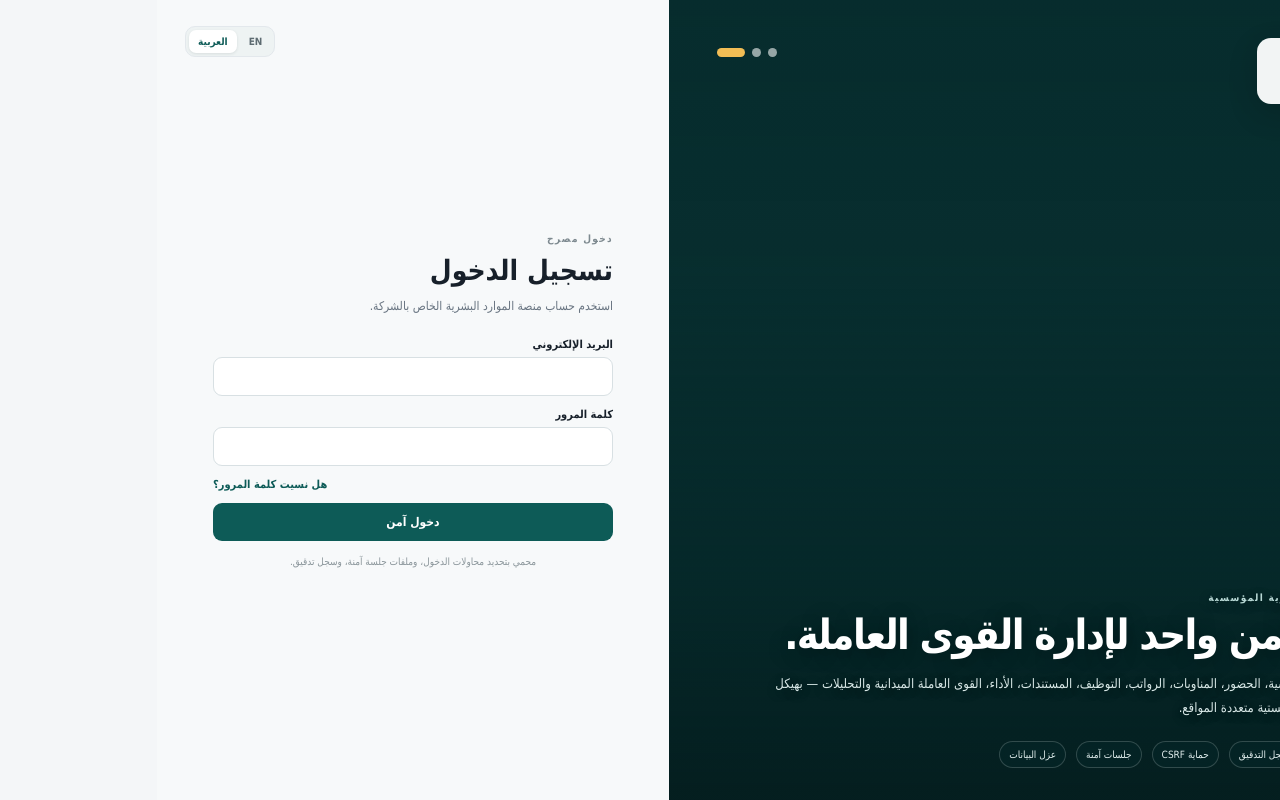
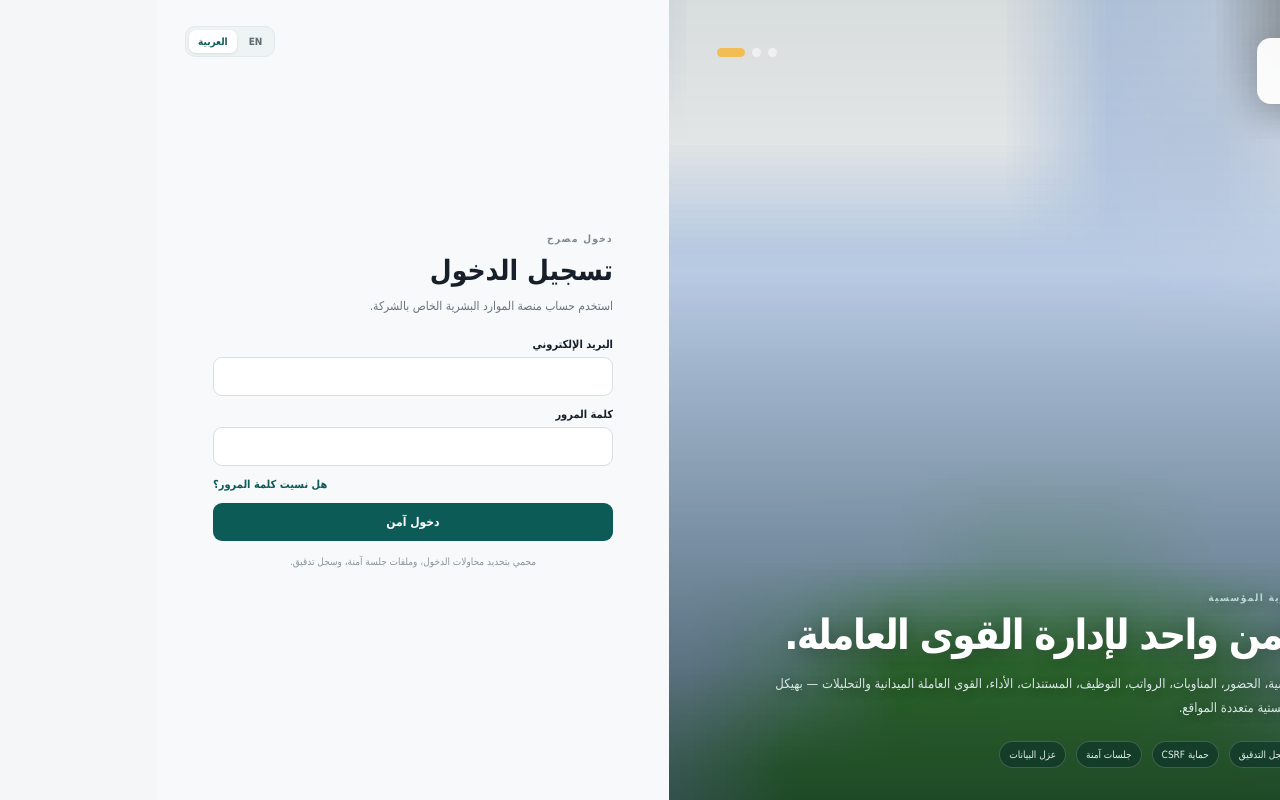
Before and after one commit to ICV-OM/ERP-, a Next.js app: page /login in a window 1280 px wide. Built offline with nearby package versions, Linux system fonts and the light colour scheme; no server answers.

Commit message:
Load hero slider content dynamically from database

```diff
--- a/src/components/LoginHeroSlider.tsx
+++ b/src/components/LoginHeroSlider.tsx
@@ -1,6 +1,7 @@
 "use client";
 
-import { useEffect, useState } from "react";
+import { useEffect, useMemo, useState } from "react";
+import type { Locale } from "@/lib/locale";
 import styles from "./LoginHeroSlider.module.css";
 
 type HeroLabels = {
@@ -10,33 +11,65 @@ type HeroLabels = {
   badges: readonly string[];
 };
 
-const slides = [
-  { key: "port", className: styles.slidePort },
-  { key: "containers", className: styles.slideContainers },
-  { key: "delivery", className: styles.slideDelivery }
-] as const;
+type HeroSlide = {
+  id: string;
+  titleAr: string | null;
+  titleEn: string | null;
+  descriptionAr: string | null;
+  descriptionEn: string | null;
+  imageUrl: string;
+  durationSeconds: number;
+  overlayOpacity: number;
+};
 
-export function LoginHeroSlider({ labels }: { labels: HeroLabels }) {
+const fallbackSlides: HeroSlide[] = [
+  { id: "port", titleAr: null, titleEn: null, descriptionAr: null, descriptionEn: null, imageUrl: "/hero-port.svg", durationSeconds: 5, overlayOpacity: .45 },
+  { id: "containers", titleAr: null, titleEn: null, descriptionAr: null, descriptionEn: null, imageUrl: "/hero-containers.svg", durationSeconds: 5, overlayOpacity: .45 },
+  { id: "delivery", titleAr: null, titleEn: null, descriptionAr: null, descriptionEn: null, imageUrl: "/hero-delivery.svg", durationSeconds: 5, overlayOpacity: .45 }
+];
+
+export function LoginHeroSlider({ labels, locale }: { labels: HeroLabels; locale: Locale }) {
+  const [slides, setSlides] = useState<HeroSlide[]>(fallbackSlides);
   const [active, setActive] = useState(0);
 
   useEffect(() => {
+    let cancelled = false;
+    fetch("/api/public/hero-slides", { cache: "no-store" })
+      .then(async response => response.ok ? response.json() : { slides: [] })
+      .then(data => {
+        if (cancelled) return;
+        const next = Array.isArray(data.slides) ? data.slides.filter((slide: HeroSlide) => Boolean(slide.imageUrl)) : [];
+        if (next.length) { setSlides(next); setActive(0); }
+      })
+      .catch(() => undefined);
+    return () => { cancelled = true; };
+  }, []);
+
+  useEffect(() => {
     const media = window.matchMedia("(prefers-reduced-motion: reduce)");
-    if (media.matches) return;
-    const timer = window.setInterval(() => setActive((value) => (value + 1) % slides.length), 5000);
-    return () => window.clearInterval(timer);
-  }, []);
+    if (media.matches || slides.length < 2) return;
+    const seconds = Math.max(2, Math.min(30, slides[active]?.durationSeconds || 5));
+    const timer = window.setTimeout(() => setActive(value => (value + 1) % slides.length), seconds * 1000);
+    return () => window.clearTimeout(timer);
+  }, [active, slides]);
+
+  const current = slides[active] ?? slides[0] ?? fallbackSlides[0];
+  const headline = locale === "ar" ? (current.titleAr || labels.headline) : (current.titleEn || labels.headline);
+  const description = locale === "ar" ? (current.descriptionAr || labels.description) : (current.descriptionEn || labels.description);
+  const overlayClass = useMemo(() => {
+    const level = Math.max(0, Math.min(8, Math.round((current.overlayOpacity ?? .45) * 10)));
+    return styles[`overlay${level}`] ?? styles.overlay5;
+  }, [current.overlayOpacity]);
 
   return (
     <div className={styles.heroRoot}>
       {slides.map((slide, index) => (
-        <div
-          key={slide.key}
-          aria-hidden={index !== active}
-          className={`${styles.slide} ${slide.className} ${index === active ? styles.slideActive : ""}`}
-        />
+        <div key={slide.id} aria-hidden={index !== active} className={`${styles.slide} ${index === active ? styles.slideActive : ""}`}>
+          <img src={slide.imageUrl} alt="" className={styles.slideImage} draggable={false}/>
+        </div>
       ))}
 
-      <div className={styles.overlay} />
+      <div className={`${styles.overlay} ${overlayClass}`} />
 
       <div className={styles.content}>
         <div className={styles.topRow}>
@@ -48,7 +81,7 @@ export function LoginHeroSlider({ labels }: { labels: HeroLabels }) {
             {slides.map((slide, index) => (
               <button
                 type="button"
-                key={slide.key}
+                key={slide.id}
                 aria-label={`Slide ${index + 1}`}
                 aria-current={index === active ? "true" : undefined}
                 onClick={() => setActive(index)}
@@ -60,12 +93,10 @@ export function LoginHeroSlider({ labels }: { labels: HeroLabels }) {
 
         <div className={styles.copy}>
           <div className={`eyebrow ${styles.eyebrow}`}>{labels.platform}</div>
-          <h1 className={styles.headline}>{labels.headline}</h1>
-          <p className={styles.description}>{labels.description}</p>
+          <h1 className={styles.headline}>{headline}</h1>
+          <p className={styles.description}>{description}</p>
           <div className={styles.badges}>
-            {labels.badges.map((item) => (
-              <span key={item} className={styles.badge}>{item}</span>
-            ))}
+            {labels.badges.map(item => <span key={item} className={styles.badge}>{item}</span>)}
           </div>
         </div>
       </div>
```
